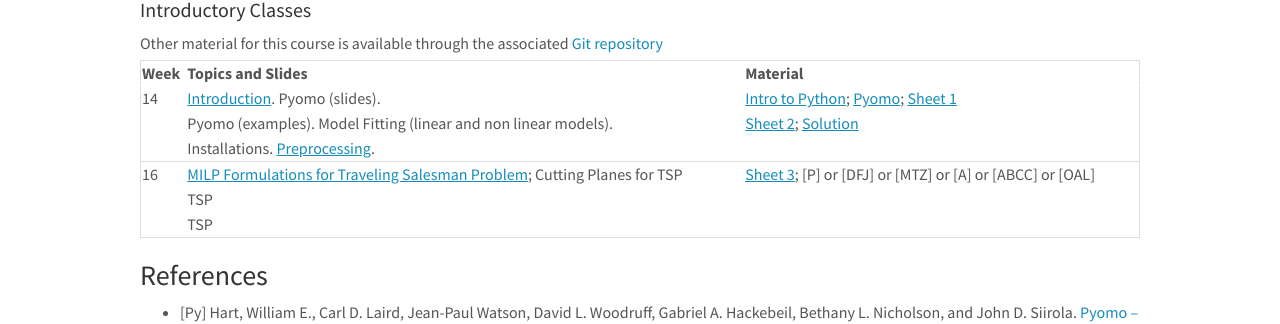
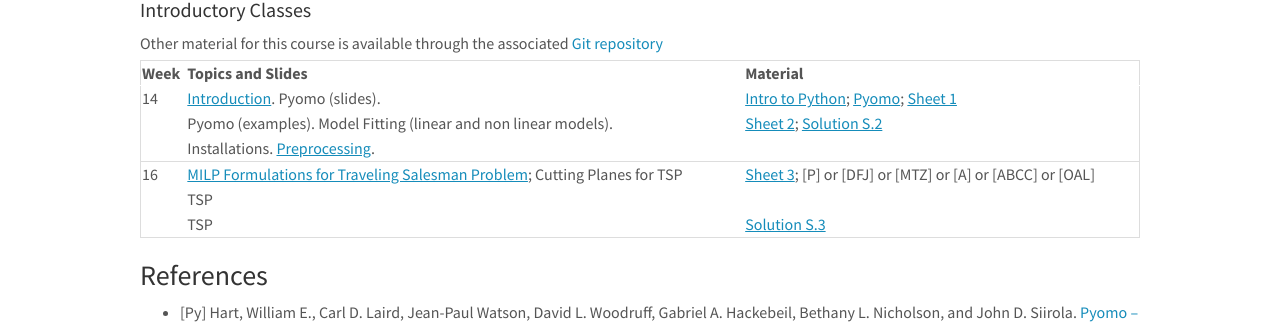
Before and after one commit to DM872/dm872.github.io, a Jekyll site: the page built from index.md, in a window 1280 px wide and 1119 px high. Shown: the part 364-688 px from the top of the window. Built offline with Jekyll 4.4.1, drawn with Linux system fonts in a browser that asks for light colours; nearby versions of some CDN libraries.

Commit message:
link to solution s3

```diff
--- a/index.md
+++ b/index.md
@@ -45,12 +45,12 @@ Other material for this course is available through the associated
 | Week	 | Topics and Slides                                                              | 	Material                                                                   |
 |--------------+--------------------------------------------------------------------------------+------------------------------------------------------------------------------------|
 |           14 | [Introduction][51]. Pyomo (slides).                                            | [Intro to Python][10];  [Pyomo](http://www.pyomo.org/documentation); [Sheet 1][11] |
-|              | Pyomo (examples).  Model Fitting (linear and non linear models).               | [Sheet 2][12]; [Solution][32]                                                      |
+|              | Pyomo (examples).  Model Fitting (linear and non linear models).               | [Sheet 2][12]; [Solution S.2][32]                                                      |
 |              | Installations. [Preprocessing][52].                                            |                                                                                    |
 |--------------+--------------------------------------------------------------------------------+------------------------------------------------------------------------------------|
 |           16 | [MILP Formulations for Traveling Salesman Problem][53]; Cutting Planes for TSP | [Sheet 3][13]; [P] or [DFJ] or [MTZ] or [A] or [ABCC] or [OAL]                     |
 |              | TSP                                                                            |                                                                                    |
-|              | TSP                                                                            |                                                                                    |
+|              | TSP                                                                            |         [Solution S.3][33]                                                                              |
 |--------------+--------------------------------------------------------------------------------+------------------------------------------------------------------------------------|
 
 
```
Also changed, not shown: other parts of index.md (+1 -1 lines).
